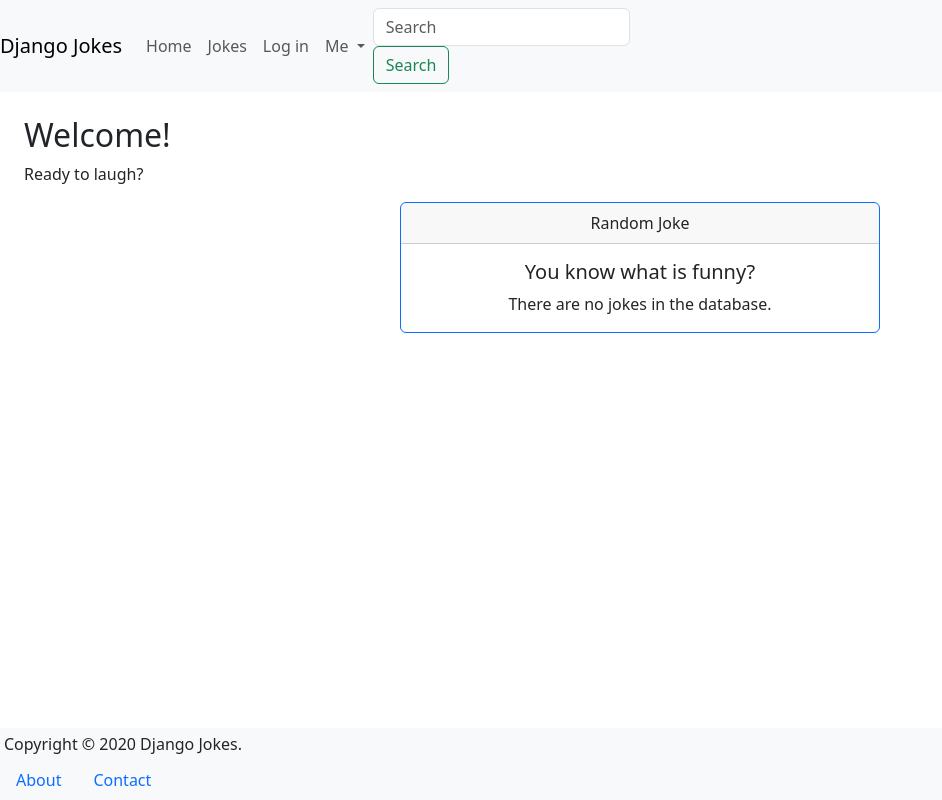
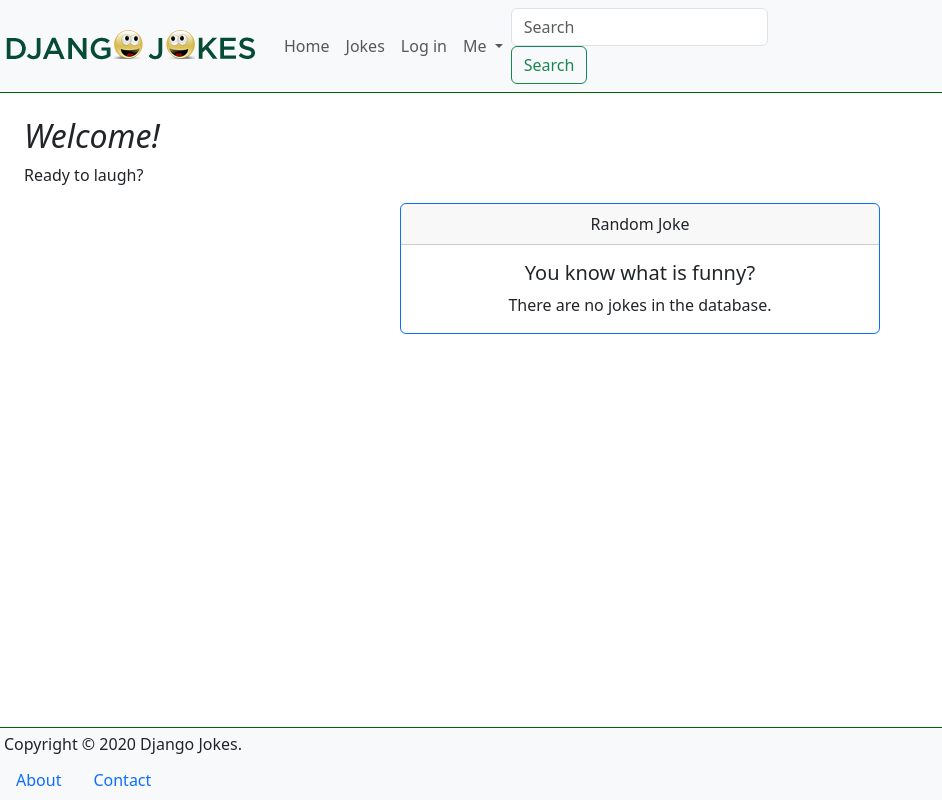
Before and after one commit to anagarcia1207/djangojokes.com, a Django app: page / in a window 1280 px wide. Shown: the whole page, without its empty margins (0-942 px from the left). Run offline with Django 4.2, Linux system fonts and the light colour scheme; data that the repository does not hold is empty; some libraries are stand-ins or nearby versions.

Commit message:
Static files

```diff
--- a/djangojokes/settings.py
+++ b/djangojokes/settings.py
@@ -121,7 +121,11 @@ USE_TZ = True
 # Static files (CSS, JavaScript, Images)
 # https://docs.djangoproject.com/en/4.1/howto/static-files/
 
-STATIC_URL = 'static/'
+STATIC_URL = '/static/'
+
+STATICFILES_DIRS = [
+    BASE_DIR / 'static',
+]
 
 # Default primary key field type
 # https://docs.djangoproject.com/en/4.1/ref/settings/#default-auto-field
--- /dev/null
+++ b/static/css/main.css
@@ -0,0 +1,15 @@
+body {
+    padding-bottom: 50px;
+  }
+
+  footer {
+    border-top: 1px solid darkgreen;
+  }
+
+  header {
+    border-bottom: 1px solid darkgreen;
+  }
+
+  h2 {
+    font-style: italic;
+  }
--- a/templates/_base.html
+++ b/templates/_base.html
@@ -1,16 +1,23 @@
+{% load static %}
+
 <!DOCTYPE html>
 <html lang="en">
 <head>
 <meta charset="UTF-8">
 <meta name="viewport" content="width=device-width, initial-scale=1">
 <link href="https://cdn.jsdelivr.net/npm/bootstrap@5.3.0-alpha1/dist/css/bootstrap.min.css" rel="stylesheet" integrity="sha384-GLhlTQ8iRABdZLl6O3oVMWSktQOp6b7In1Zl3/Jr59b6EGGoI1aFkw7cmDA6j6gD" crossorigin="anonymous">
+<link rel="stylesheet" href="{% static 'css/main.css' %}">
 <script src="https://kit.fontawesome.com/fb4815bdb1.js" crossorigin="anonymous"></script>
+<link rel="shortcut icon" type="image/png"
+  href="{% static 'images/favicon.png' %}">
 <title>{% block title %}{% endblock %} | Django Jokes</title>
 </head>
 <body>
 <header>
   <nav class="navbar navbar-expand-lg navbar-light bg-light">
-    <a class="navbar-brand" href="{% url 'pages:homepage' %}">Django Jokes</a>
+    <a class="navbar-brand" href="{% url 'pages:homepage' %}">
+      <img src="{% static 'images/logo.png' %}" alt="Logo" class="img-fluid"/>
+    </a>
     <button class="navbar-toggler" type="button" data-toggle="collapse"
       data-target="#navbarSupportedContent" aria-expanded="false"
       aria-controls="navbarSupportedContent" aria-label="Toggle navigation">
```
Also changed, not shown: static/images/favicon.png (added), static/images/logo.png (added).
